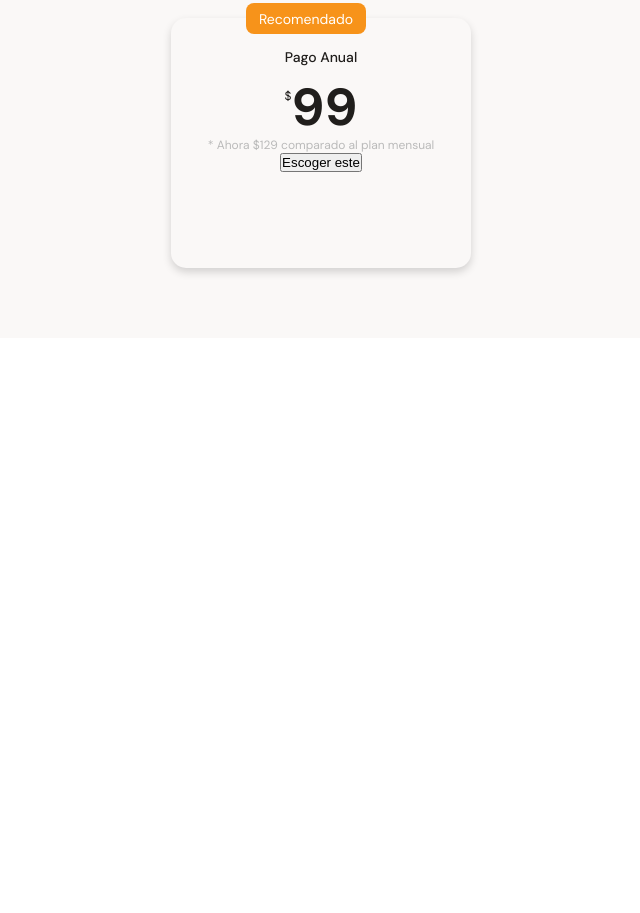
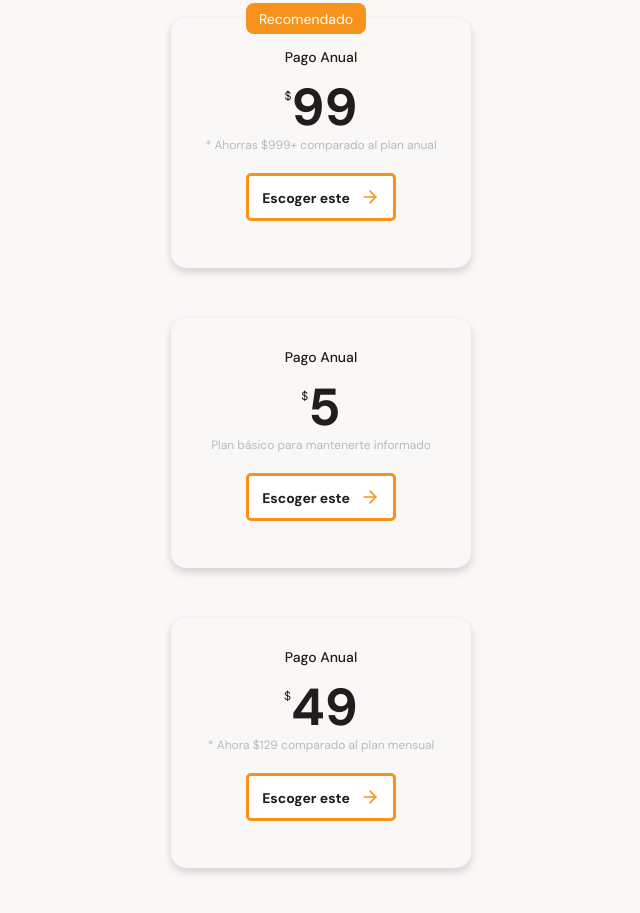
Before and after one commit to Christiano0407/Response_design, a website: page src/html/index.html in a window 1280 px wide. Shown: the part 2905-3818 px from the top of the page, without its empty margins (319-959 px from the left). Before the commit the page ends 3243 px from the top, so only its background shows below. Drawn offline with Linux system fonts and the light colour scheme.

Commit message:
new-cards

```diff
--- a/src/css/style.css
+++ b/src/css/style.css
@@ -463,5 +463,28 @@ font-size: 1.2rem;
 color: var(--grey);
 }
 .cta {
+width: 150px;
+height: 48px;
+margin-top: 20px;
+background-color: var(--just-white);
+border: solid 3px var(--bitcoin-orange);
+border-radius: 5px;
+font-size: 1.4rem;
+font-weight: bold;
+line-height: 1.8rem;
+color: var(--black);
+font-family:"DM Sans", sans-serif;
 
 }
+.cta span {
+    display: inline-block;
+    width: 20px;
+    height: 20px;
+    background-image: url("../assets/icons/orange-right-arrow.svg");
+    background-size: cover;
+    object-fit: cover;
+    background-position: center;
+    background-repeat: no-repeat;
+    margin-left: 10px;
+    vertical-align: text-bottom;
+}
--- a/src/html/index.html
+++ b/src/html/index.html
@@ -150,8 +150,28 @@
                     <div class="plan-info--container">
                         <h3 class="plan-card--title">Pago Anual</h3>
                         <p class="plan-card--price"><span>$</span>99</p>
+                        <p class="plan-card--saving"> * Ahorras $999+ comparado al plan anual</p>
+                        <button class="cta">Escoger este<span></span></button>
+                    </div>
+                </article>
+
+                <article class="plans-container--card">
+                   <!--  <p class="recomendado">Recomendado </p> -->
+                    <div class="plan-info--container">
+                        <h3 class="plan-card--title">Pago Anual</h3>
+                        <p class="plan-card--price"><span>$</span>5</p>
+                        <p class="plan-card--saving">Plan básico para mantenerte informado</p>
+                        <button class="cta">Escoger este<span></span></button>
+                    </div>
+                </article>
+
+                <article class="plans-container--card">
+                   <!--  <p class="recomendado">Recomendado</p> -->
+                    <div class="plan-info--container">
+                        <h3 class="plan-card--title">Pago Anual</h3>
+                        <p class="plan-card--price"><span>$</span>49</p>
                         <p class="plan-card--saving"> * Ahora $129 comparado al plan mensual</p>
-                        <button class="cta">Escoger este <span></span></button>
+                        <button class="cta">Escoger este<span></span></button>
                     </div>
                 </article>
             </section>
```
